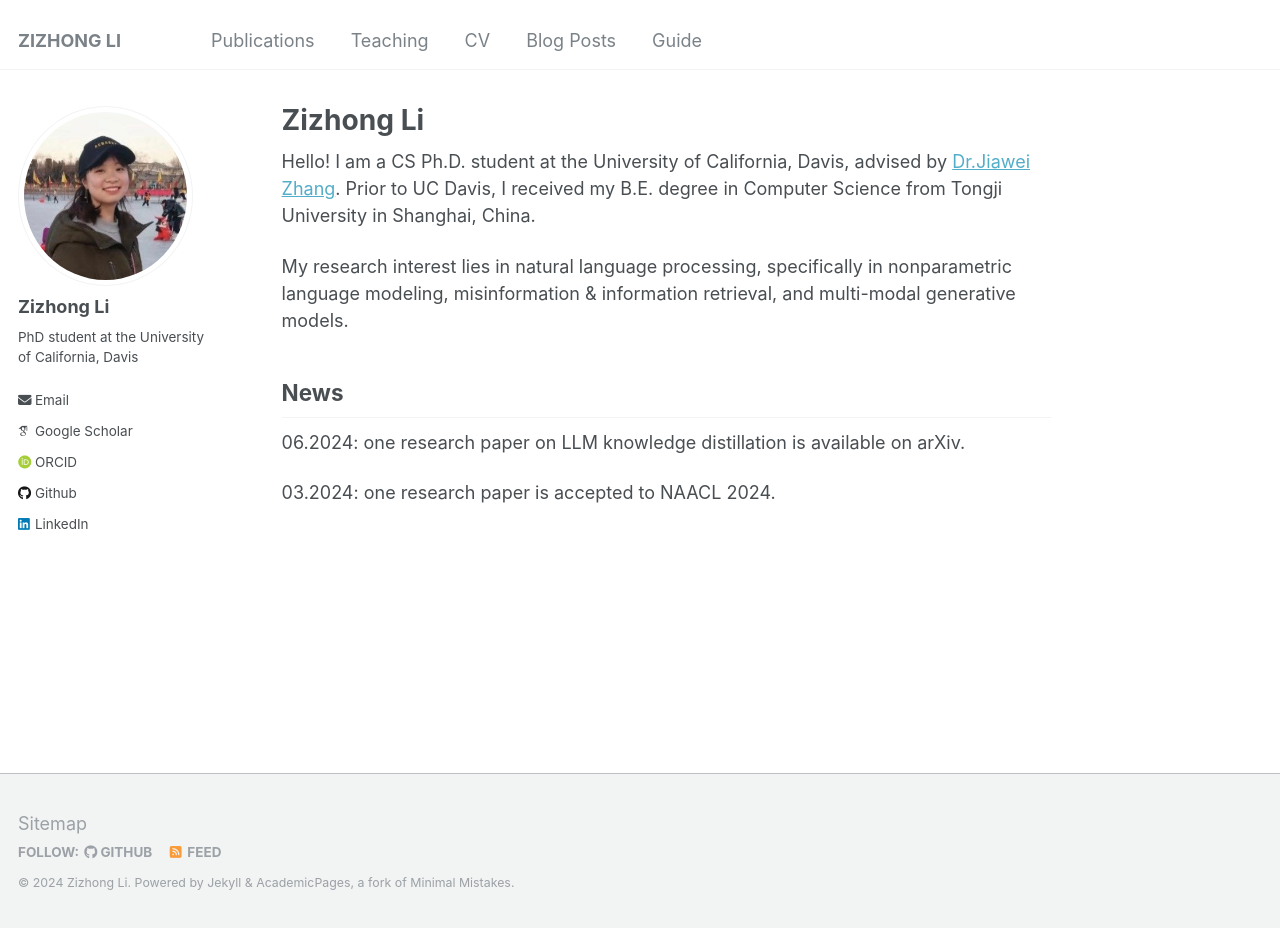
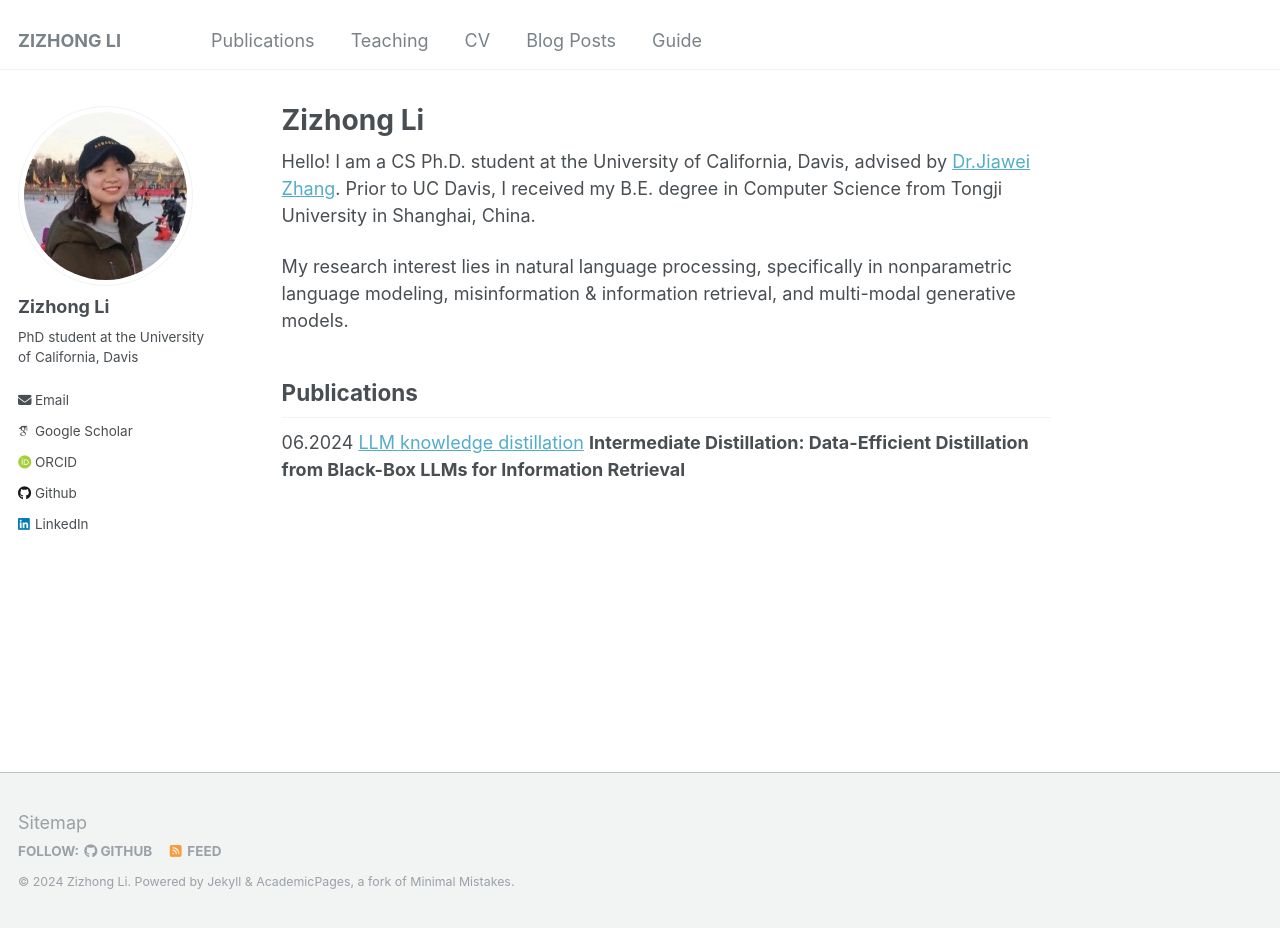
Before and after one commit to lizizhong/lizizhong.github.io, a Jekyll site: the page built from _pages/about.md, in a window 1280 px wide and 928 px high. Built offline with Jekyll 4.4.1, drawn with Linux system fonts in a browser that asks for light colours; some web fonts are replaced.

Commit message:
Update about.md

```diff
--- a/_pages/about.md
+++ b/_pages/about.md
@@ -12,8 +12,6 @@ I am a CS Ph.D. student at the University of California, Davis, advised by [Dr.J
 My research interest lies in natural language processing, specifically in nonparametric language modeling, misinformation & information retrieval, and multi-modal generative models.
 
 
-News
+Publications
 ------
-06.2024: one research paper on LLM knowledge distillation is available on arXiv.
-
-03.2024: one research paper is accepted to NAACL 2024.
+06.2024 [LLM knowledge distillation](https://arxiv.org/abs/2406.12169) **Intermediate Distillation: Data-Efficient Distillation from Black-Box LLMs for Information Retrieval**
```
